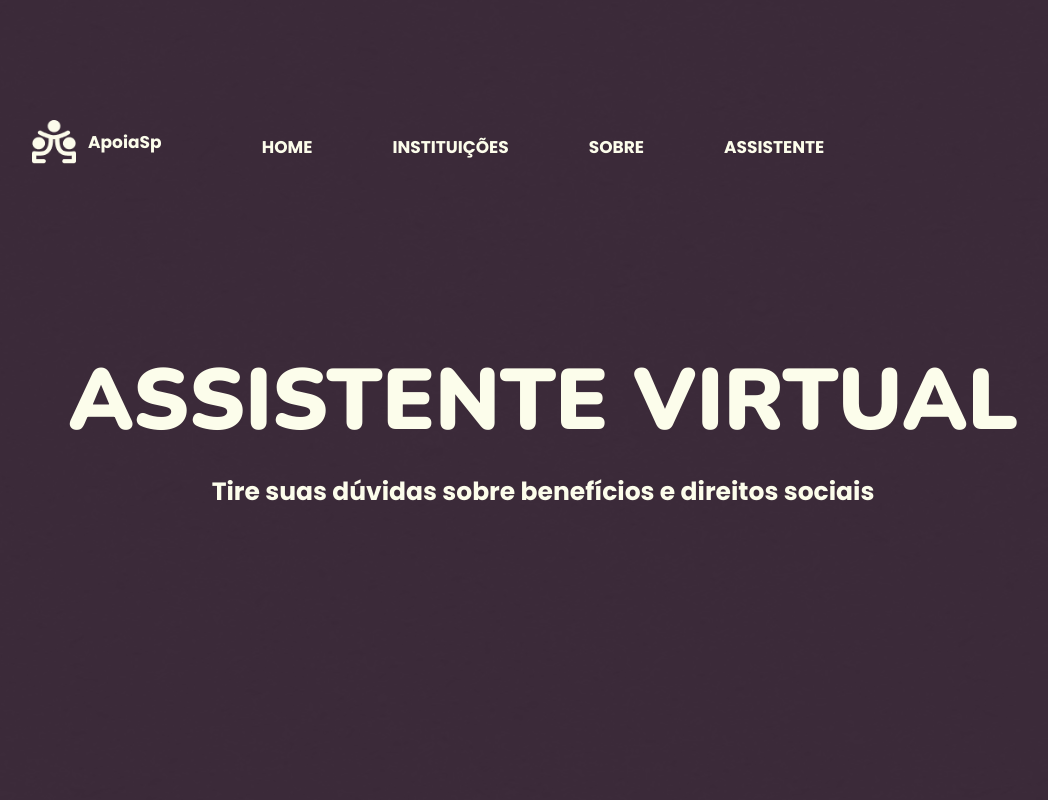
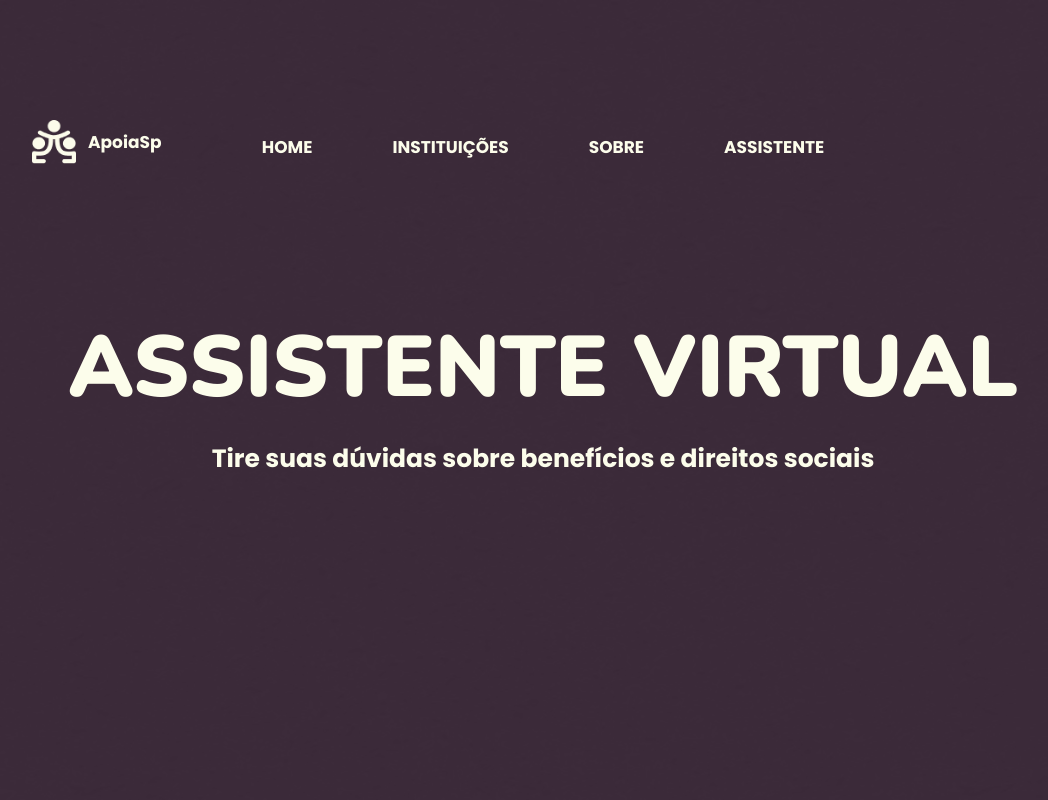
Before and after one commit to felixxleandro/ApoiaSp, a React (Vite) app: page /chatbot in a window 1280 px wide. Shown: the top 800 px of the page, without its empty margins (97-1145 px from the left). Built offline with nearby package versions, Linux system fonts and the light colour scheme.

Commit message:
Updated Header.tsx

```diff
--- a/src/components/Header.tsx
+++ b/src/components/Header.tsx
@@ -8,7 +8,8 @@ interface HeaderProps {
 
 export const Header = ({ title, subtitle, titleColor = "default" }: HeaderProps): JSX.Element => {
   return (
-    <header className="relative w-full h-[500px] sm:h-[600px] md:h-[700px] lg:h-[804px]">
+    <header className="relative w-full h-screen">
+      {/* Background que ocupa toda a tela */}
       <div className="absolute w-full h-full top-0 left-0 bg-[url(/foto-painel.png)] bg-cover bg-center">
         <div className="h-full bg-[#322030f2]" />
       </div>
@@ -16,7 +17,7 @@ export const Header = ({ title, subtitle, titleColor = "default" }: HeaderProps)
       <Navbar />
 
       {/* Hero Content */}
-      <div className="absolute w-full px-4 top-[200px] sm:top-[250px] md:top-[300px] lg:top-[358px] left-1/2 transform -translate-x-1/2 text-center z-10">
+      <div className="absolute w-full px-4 top-1/2 left-1/2 transform -translate-x-1/2 -translate-y-1/2 text-center z-10">
         <h1 className="font-['Nunito',Helvetica] font-black text-3xl sm:text-4xl md:text-5xl lg:text-6xl xl:text-[86px] tracking-[0] leading-normal">
           {titleColor === "mixed" ? (
             <>
```
